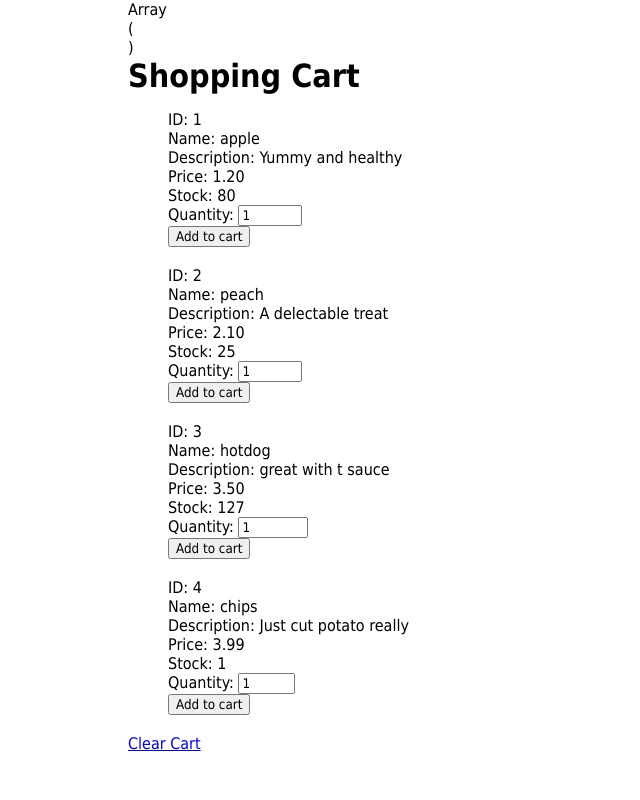
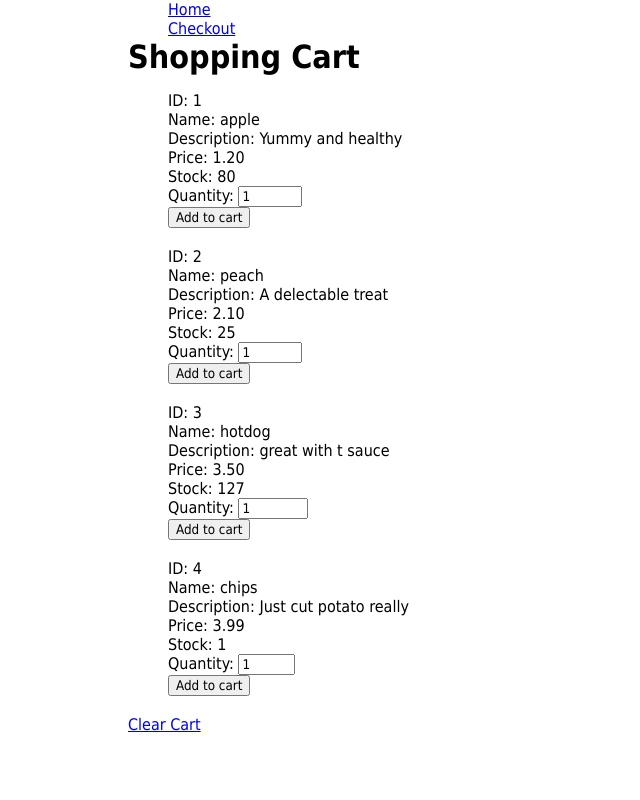
Before and after one commit to Stevenjay/shopping-cart, a PHP site: page / in a window 1280 px wide. Shown: the whole page, without its empty margins (0-640 px from the left). Run offline with PHP 8.4, Linux system fonts and the light colour scheme; data comes from the database, SQL or seed files in the repository.

Commit message:
Removed header print_r

```diff
--- a/templates/header.template.php
+++ b/templates/header.template.php
@@ -6,11 +6,17 @@
 </head>
 <body>
 	<div id="body">
+	<nav>
+		<ul>
+			<li><a href="index.php">Home</a></li>
+			<li><a href="checkout.php">Checkout</a></li>
+		</ul>
+	</nav>
 
 <?php
 
-	echo '<pre>';
-	print_r( $_SESSION['cart'] );
-	echo '</pre>'
+	// echo '<pre>';
+	// print_r( $_SESSION['cart'] );
+	// echo '</pre>'
 
 ?>
```
